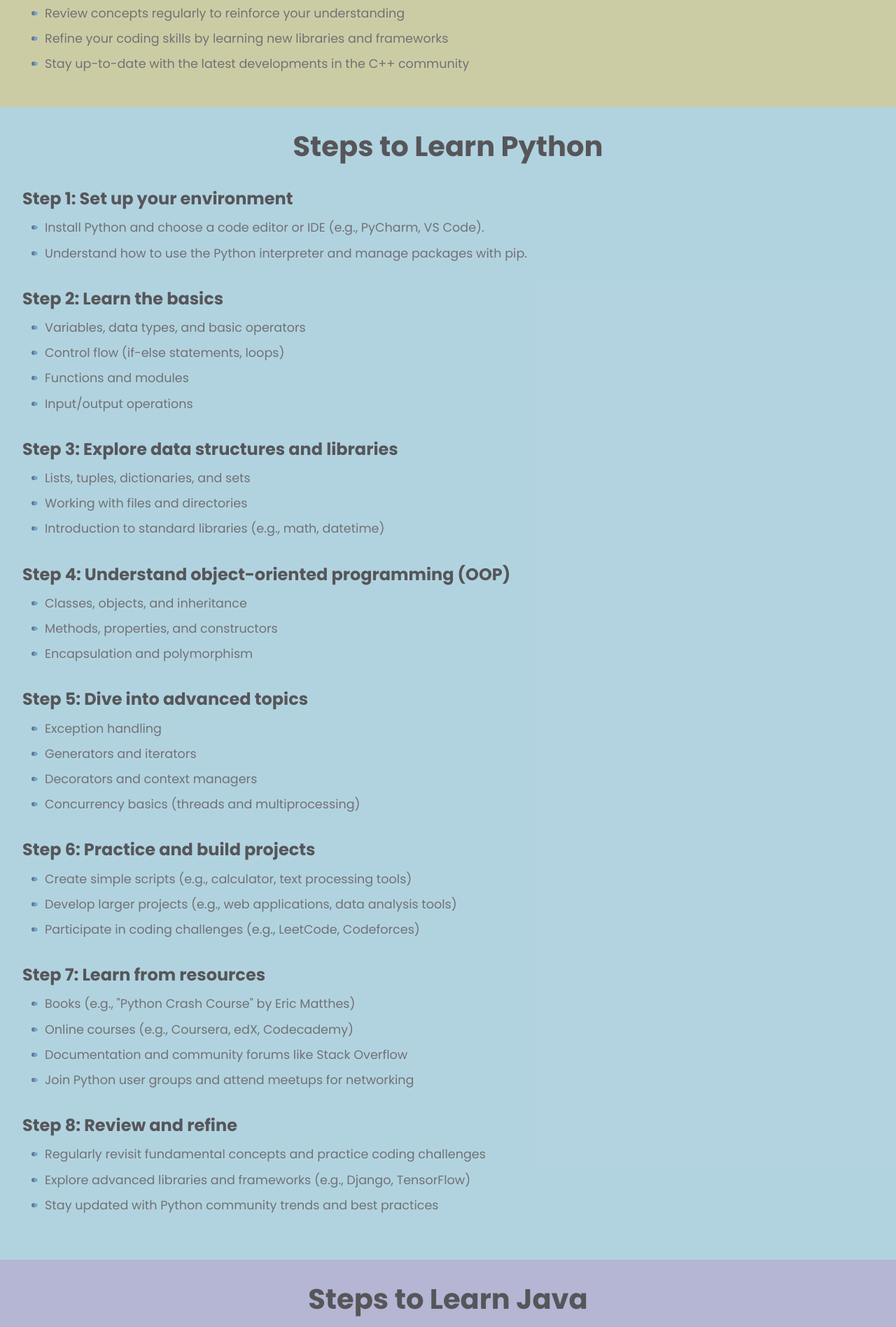
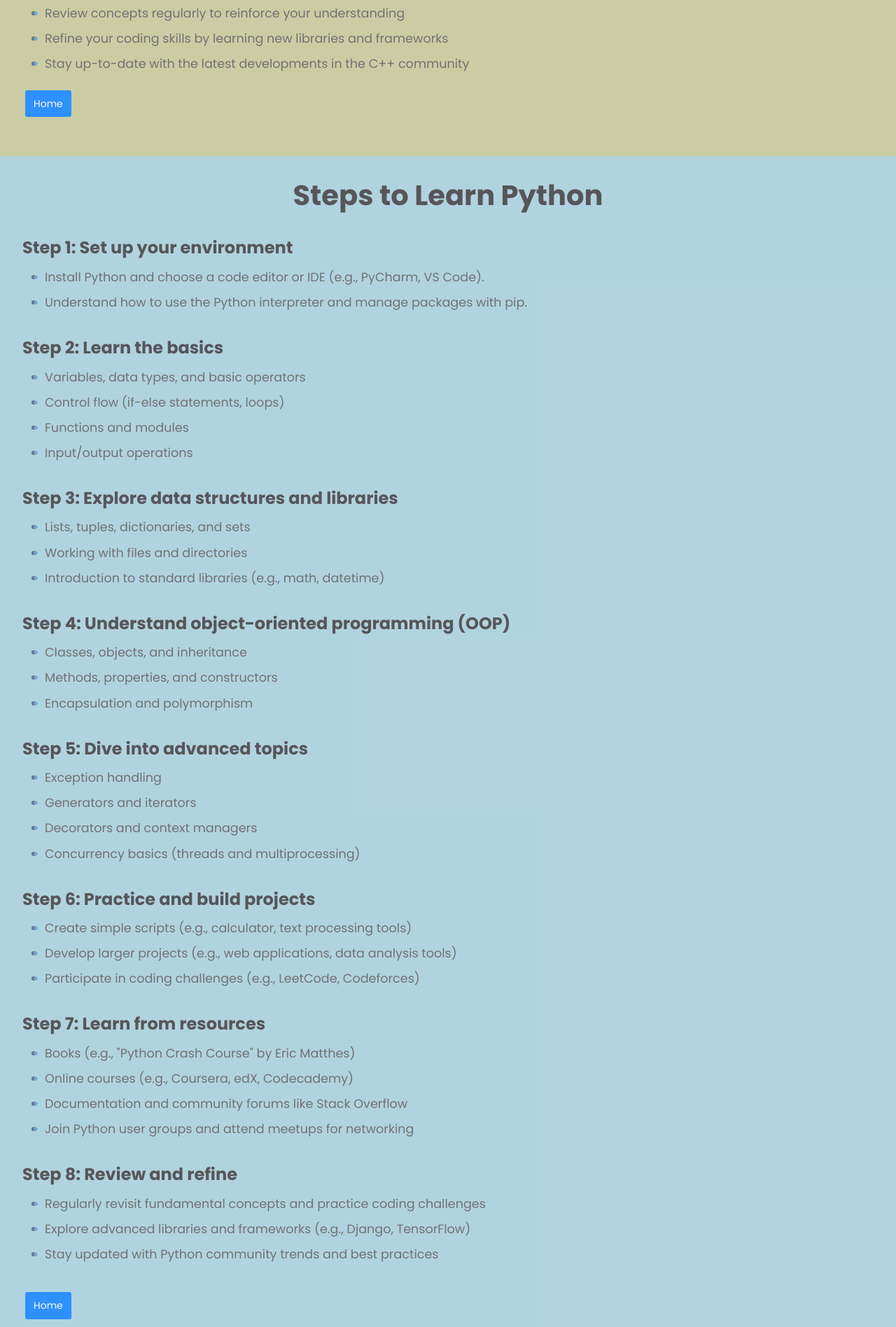
Before and after one commit to VINAYAK308/educodemate, a plain HTML site: page index.html in a window 1280 px wide. Shown: the part 4172-6068 px from the top of the page at 70% size. Drawn offline with nearby package versions, Linux system fonts and the light colour scheme; a script that the page names is missing; a web font is replaced by a local one.

Commit message:
Update index.html

```diff
--- a/index.html
+++ b/index.html
@@ -39,7 +39,7 @@
     </nav>
 
     <!-- Header Section -->
-    <header >
+    <header class="header" id="header" >
         <br>
         <br>
         <div class="container">
@@ -52,12 +52,6 @@
 
     <!-- About Section -->
     <section id="countdown" class="py-5">
-        <!-- <div class="container">
-            <h1> ROBORASHTRA 2K25 COMING SOON !!!</h1>
-
-
-            <p class="lead">Journey into the Codeverse!</p>
-        </div> -->
 
 
 
@@ -257,6 +251,7 @@
                         </ul>
                     </div>
                 </div>
+                 <p><a class="nav-link1" href="#header">Home</a></p>
 
             </div>
 
@@ -354,6 +349,7 @@
                     </ul>
                 </div>
             </div>
+             <p><a class="nav-link1" href="#header">Home</a></p>
 
         </div>
     </section>
@@ -439,6 +435,7 @@
                         </ul>
                     </div>
                 </div>
+                <p><a class="nav-link1" href="#header">Home</a></p>
 
             </div>
         </section>
```
